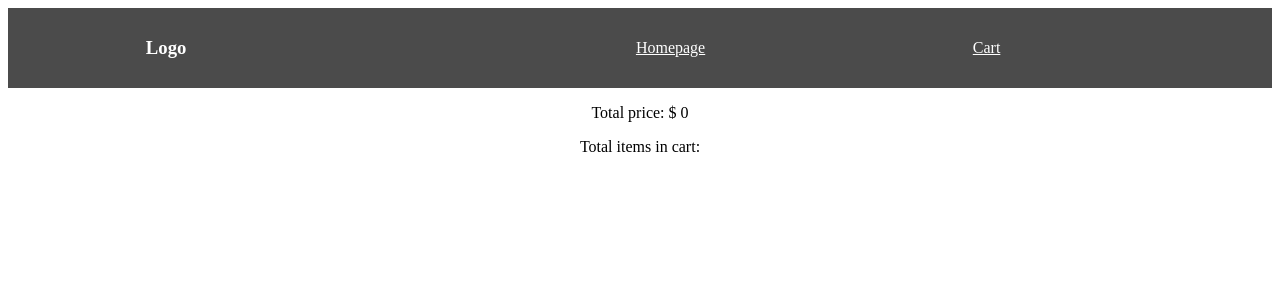
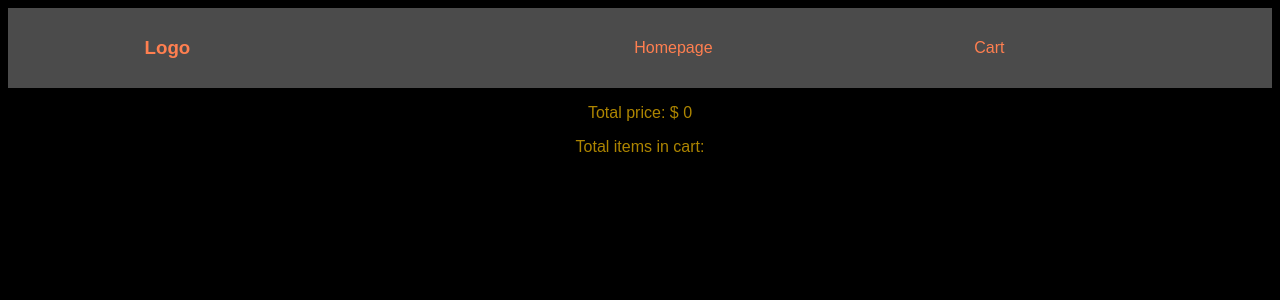
Before and after one commit to eneamuskaj/shopping-cart, a React (Create React App) app: page /Cart in a window 1280 px wide. Shown: the top 300 px of the page. Built offline with nearby package versions, Linux system fonts and the light colour scheme.

Commit message:
reverse comit

```diff
--- a/public/styles.css
+++ b/public/styles.css
@@ -1,3 +1,6 @@
+body {
+  background-color: black;
+}
 .App {
   text-align: center;
 }
@@ -18,3 +21,66 @@ nav {
   align-items: center;
   list-style-type: none;
 }
+
+.container {
+  display: grid;
+
+  grid-template-columns: auto auto auto auto;
+  grid-template-rows: auto auto auto auto;
+}
+.containerChild {
+  border: solid rgba(168, 50, 50, 0.541) 3px;
+  border-radius: 30px;
+  padding: 10px;
+}
+a:-webkit-any-link {
+  color: rgb(173, 133, 0);
+  cursor: pointer;
+  text-decoration: none;
+}
+
+h3 {
+  color: coral;
+  font-family: 'Encode Sans SC', sans-serif;
+}
+
+li {
+  color: coral;
+  font-family: 'Encode Sans SC', sans-serif;
+}
+
+a {
+  font-family: 'Encode Sans SC', sans-serif;
+  color: rgb(173, 133, 0);
+}
+
+p {
+  font-family: 'Encode Sans SC', sans-serif;
+  color: rgb(173, 133, 0);
+}
+.cartItems {
+  display: grid;
+  grid-template-columns: auto auto auto auto;
+  grid-template-rows: auto auto auto auto;
+}
+
+input[type="text"], textarea {
+
+  background-color : rgb(173, 133, 0);
+  border: none;
+  padding: 10px 10px;
+  font-size: 16px;
+
+}
+
+button {
+  background-color: rgba(168, 50, 50, 0.541);
+
+  border: none;
+  color: coral;
+  padding: 10px 10px;
+  text-align: center;
+  text-decoration: none;
+  display: inline-block;
+  font-size: 16px;
+}
--- a/src/App.js
+++ b/src/App.js
@@ -4,12 +4,11 @@ import Cart from './components/Cart'
 import Nav from './components/Nav'
 import ItemDetail from './components/ItemDetail'
 import { BrowserRouter as Router, Switch, Route } from 'react-router-dom'
-import Item from './components/ItemDetail'
 
 const App = () => {
   // state
   const [items, setItems] = useState([])
-  const [cartItems, setCartItems] = useState()
+  const [cartItems, setCartItems] = useState(0)
   const [cartPrice, setCartPrice] = useState([])
   const [cartItemsTotal, setCartItemsTotal] = useState([])
   const [item, setItem] = useState({
@@ -20,16 +19,14 @@ const App = () => {
   const fetchItems = async () => {
     const data = await fetch('http://pokeapi.co/api/v2/pokemon/')
     const items = await data.json()
-    console.log(items.results)
     setItems(items.results)
   }
 
   const fetchItem = async (id) => {
     const fetchItem = await fetch(`http://pokeapi.co/api/v2/pokemon${id}`)
     const item = await fetchItem.json()
-    console.log(item)
+
     setItem(item)
-    console.log(id)
   }
 
   const handleClick = () => {
@@ -43,9 +40,6 @@ const App = () => {
     }
     setCartItemsTotal(cartItemsData)
     setCartPrice(price)
-
-    console.log(cartItemsTotal)
-    console.log(cartPrice)
   }
 
   const handleChange = (event) => {
--- a/src/components/Cart.js
+++ b/src/components/Cart.js
@@ -3,9 +3,11 @@ const Cart = (props) => {
     <div>
       <p>Total price: $ {props.cartPrice.reduce((a, b) => a + b, 0)} </p>
       <p>Total items in cart: </p>
-      {props.cartItemsTotal.map((item) => (
-        <p>{item}</p>
-      ))}
+      <div className="cartItems">
+        {props.cartItemsTotal.map((item) => (
+          <p key={item}>{item}</p>
+        ))}
+      </div>
     </div>
   )
 }
--- a/src/components/Homepage.js
+++ b/src/components/Homepage.js
@@ -1,18 +1,20 @@
-import React, { useState, useEffect } from 'react'
+import React, { useEffect } from 'react'
 import { Link } from 'react-router-dom'
 
 const Homepage = (props) => {
   useEffect(() => {
     props.fetchItems()
-  }, [])
+  })
 
   return (
     <div>
-      {props.items.map((item) => (
-        <h1 key={props.items.indexOf(item)}>
-          <Link to={`/${item.name}`}>{item.name}</Link>
-        </h1>
-      ))}
+      <div className="container">
+        {props.items.map((item) => (
+          <h2 className="containerChild" key={props.items.indexOf(item)}>
+            <Link to={`/${item.name}`}>{item.name}</Link>
+          </h2>
+        ))}
+      </div>
     </div>
   )
 }
```
